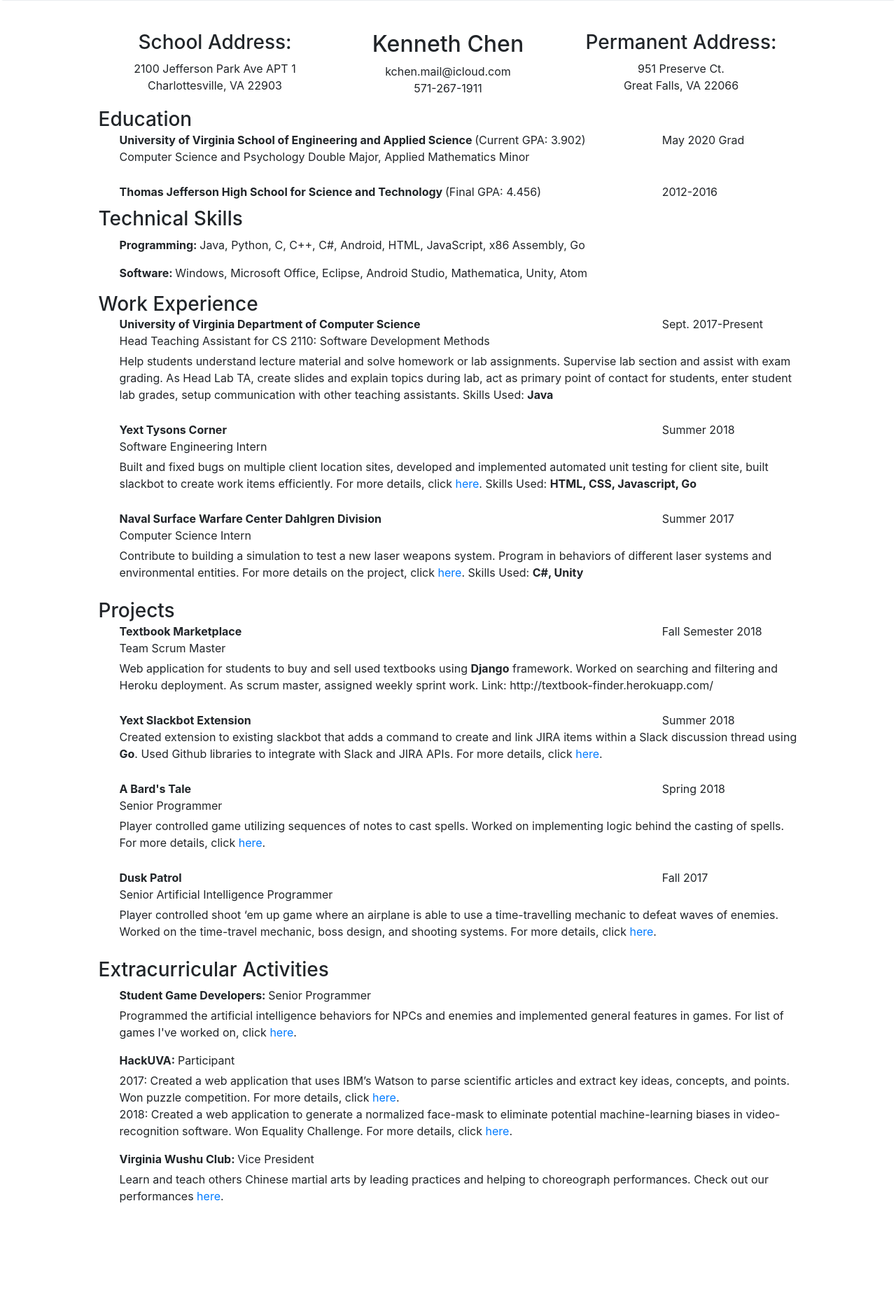
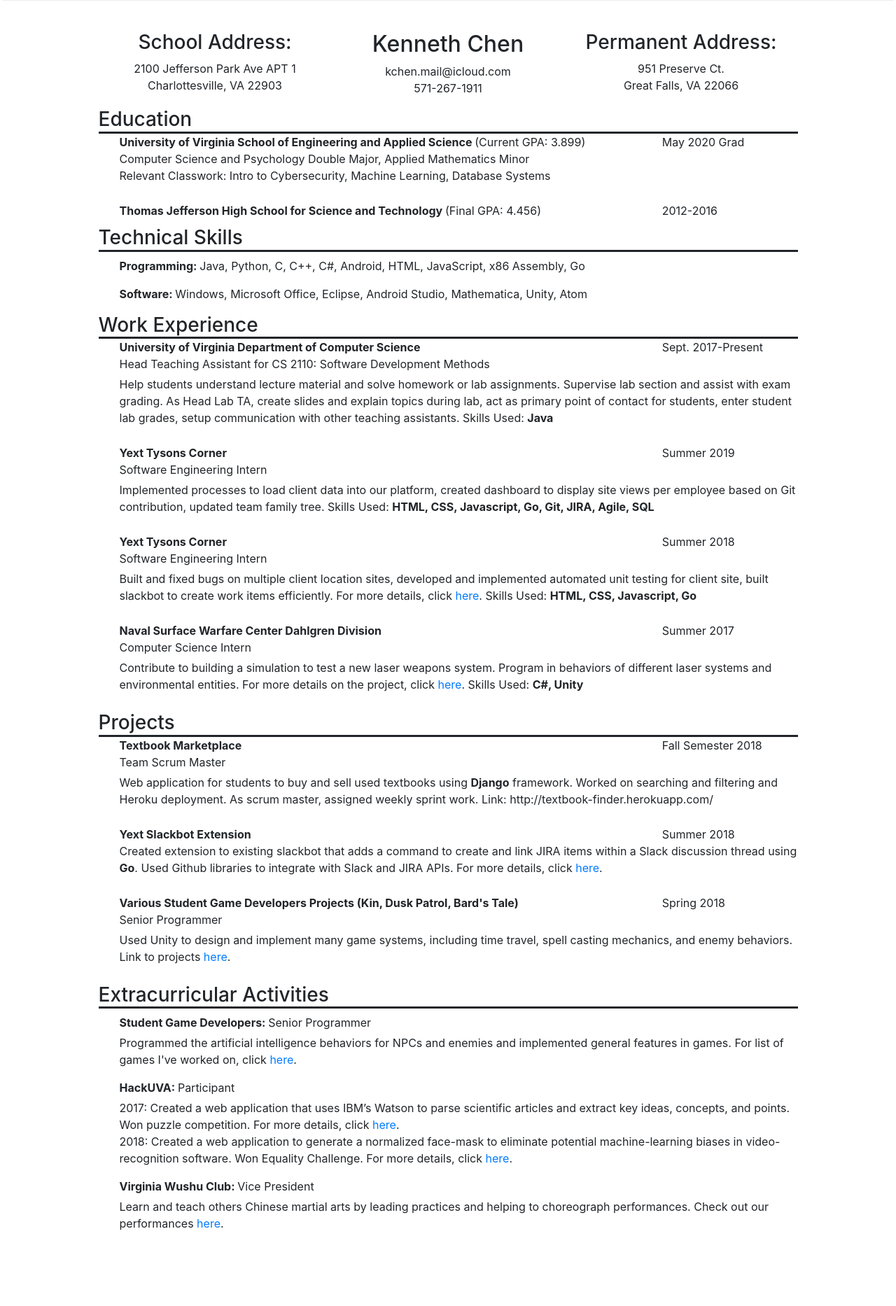
Before and after one commit to bobbyrune94/personal-website, a Django app: page /resume in a window 1280 px wide. Shown: the part 322-2188 px from the top of the page at 70% size. Before the commit the page ends 2041 px from the top, so only its background shows below. Run offline with Django 3.2, Linux system fonts and the light colour scheme; some libraries are stand-ins or nearby versions.

Commit message:
added new project and updated resume and yext pages

```diff
--- a/mysite/urls.py
+++ b/mysite/urls.py
@@ -31,6 +31,7 @@ urlpatterns = [
 	path('projects/hoohacks', views.HooHacksView.as_view(template_name='projectPages/hackathon/hoohacks.html'), name='hoohacks'),
 	path('projects/hoohacks/simplisci', views.SimplisciView.as_view(template_name='projectPages/hackathon/simplisci.html'), name='simplisci'),
 	path('projects/hoohacks/faceNormalizer', views.NormalizerView.as_view(template_name='projectPages/hackathon/faceNormalizer.html'), name='normalizer'),
+	path('projects/hoohacks/cupanoowords', views.SimplisciView.as_view(template_name='projectPages/hackathon/cupanoowords.html'), name='cupanoowords'),
 	path('projects/internships', views.InternView.as_view(template_name='projectPages/internships/internship.html'), name='intern'),
 	path('projects/internships/dahlgren', views.DahlgrenView.as_view(template_name='projectPages/internships/dahlgren.html'), name='dahlgren'),
 	path('projects/internships/yext', views.YextView.as_view(template_name='projectPages/internships/yext.html'), name='yext'),
--- a/personalsite/static/personalsite/resume.css
+++ b/personalsite/static/personalsite/resume.css
@@ -8,6 +8,10 @@
 .Resume-header {
 	display: flex;
 	flex-direction: row;
+}
+
+.Resume-sectionHeader {
+	border-bottom: solid;
 }
 
 .Resume-entryTime,
@@ -65,7 +69,12 @@
 	width: 20%;
 }
 
-.Resume-entryDescription {
+.Resume-majors {
+	margin-bottom: 0;
+}
+
+.Resume-majors,
+.Resume-classes {
 	margin-top: 0;
 	width: 100%;
 }
--- a/personalsite/templates/projectPages/hackathon/hoohacks.html
+++ b/personalsite/templates/projectPages/hackathon/hoohacks.html
@@ -33,6 +33,10 @@
 				Face Normalizer <br>(winner: Equality Challenge)
 				<img src="{% static "personalsite/images/hoohacks.png" %}" alt="HooHacks Image">
 			</a>
+			<a href="{% url 'cupanoowords' %}" class="ImageButton btn btn-outline-primary" role="button">
+				Cup A Noo Words
+				<img src="{% static "personalsite/images/hoohacks.png" %}" alt="HooHacks Image">
+			</a>
 		</div>
 	</div>
 {% endblock %}
--- a/personalsite/templates/projectPages/internships/yext.html
+++ b/personalsite/templates/projectPages/internships/yext.html
@@ -25,6 +25,9 @@
 					<li>and adding the current-day hours above the weekly hours on the Macy's location page (seen <a href="https://l.macys.com/dulles-va" target="_blank">here</a>)</li>
 				</ul>
 			</p>
+			<p>I returned again the summer of 2019 for another internship at Yext, this time focusing on another aspect of our consulting team: loading client data into our Yext platform. Since clients don't want to have someone manually input thousands of lines of data, they have our team implement custom scripts to load their data from either a file they upload or an API that we call.</p>
+			<p>My side-project for this summer was to build a dashboard that display how many page views people got based on their Github contributions to our Yext Pages repositories. Through this project I learned how to use the Github API as well as dabbled into some SQL commands so that I could fetch data from a database. I also learned how to design and create my own dashboard.</p>
+			<p>Something I and another intern worked on for the last week of my internship was redesigning and updating our consulting team's family tree. Originally, all the tree had was a generic headshot icon with a name under it, which was boring. My job was to add headshots of everybody to the tree so that new people could learn people's faces as well as adding in a hover module to provide more information on each person while the other intern re-organized the tree and removed duplicates from people who came back multiple years. For fun, I also included some inside jokes as easter eggs. You can check out the updated family tree <a href="http://consultingengineering.yextdemos.com" target="_blank">here</a></p>
 			<p>Also, check out a video Yext made about their Tysons office. I make a few quick appearances.</p>
 			<div class="embed-responsive embed-responsive-16by9">
 				<iframe width="1519" height="554" src="https://www.youtube.com/embed/4hy1_iZ5s-E?list=FLY7aUisPyW-kIYfafvhtESQ" frameborder="0" allow="accelerometer; autoplay; encrypted-media; gyroscope; picture-in-picture" allowfullscreen></iframe>
--- a/personalsite/templates/resume.html
+++ b/personalsite/templates/resume.html
@@ -38,11 +38,12 @@
 			</div>
 		</div>
 		<div class="Resume-education">
-			<h3>Education</h3>
+			<h3 class="Resume-sectionHeader">Education</h3>
 			<div class="Resume-entry">
-				<p class="Resume-schoolName">University of Virginia School of Engineering and Applied Science <span class="Resume-GPA">(Current GPA: 3.902)</span></p>
+				<p class="Resume-schoolName">University of Virginia School of Engineering and Applied Science <span class="Resume-GPA">(Current GPA: 3.899)</span></p>
 				<p class="Resume-entryTime">May 2020 Grad</p>
-				<p class="Resume-entryDescription">Computer Science and Psychology Double Major, Applied Mathematics Minor</p>
+				<p class="Resume-majors">Computer Science and Psychology Double Major, Applied Mathematics Minor</p>
+				<p class="Resume-classes">Relevant Classwork: Intro to Cybersecurity, Machine Learning, Database Systems</p>
 			</div>
 			<div class="Resume-entry">
 				<p class="Resume-schoolName">Thomas Jefferson High School for Science and Technology <span class="Resume-GPA">(Final GPA: 4.456)</span></p>
@@ -50,14 +51,14 @@
 			</div>
 		</div>
 		<div class="Resume-technical">
-			<h3>Technical Skills</h3>
+			<h3 class="Resume-sectionHeader">Technical Skills</h3>
 			<div class="Resume-skills">
 				<p><span class="Resume-skillTitle">Programming: </span>Java, Python, C, C++, C#, Android, HTML, JavaScript, x86 Assembly, Go</p>
 				<p><span class="Resume-skillTitle">Software: </span>Windows, Microsoft Office, Eclipse, Android Studio, Mathematica, Unity, Atom</p>
 			</div>
 		</div>
 		<div class="Resume-work">
-			<h3>Work Experience</h3>
+			<h3 class="Resume-sectionHeader">Work Experience</h3>
 			<div class="Resume-entry">
 				<div class="Resume-entryName">
 					<p class="Resume-employerName">University of Virginia Department of Computer Science</p>
@@ -65,6 +66,14 @@
 				</div>
 				<p class="Resume-entryTime">Sept. 2017-Present</p>
 				<p class="Resume-entryDescription">Help students understand lecture material and solve homework or lab assignments. Supervise lab section and assist with exam grading. As Head Lab TA, create slides and explain topics during lab, act as primary point of contact for students, enter student lab grades, setup communication with other teaching assistants. Skills Used: <span class="Resume-skillsUsed">Java</span></p>
+			</div>
+			<div class="Resume-entry">
+				<div class="Resume-entryName">
+					<p class="Resume-employerName">Yext Tysons Corner</p>
+					<p class="Resume-jobTitle">Software Engineering Intern</p>
+				</div>
+				<p class="Resume-entryTime">Summer 2019</p>
+				<p class="Resume-entryDescription">Implemented processes to load client data into our platform, created dashboard to display site views per employee based on Git contribution, updated team family tree. Skills Used: <span class="Resume-skillsUsed">HTML, CSS, Javascript, Go, Git, JIRA, Agile, SQL</span></p>
 			</div>
 			<div class="Resume-entry">
 				<div class="Resume-entryName">
@@ -84,7 +93,7 @@
 			</div>
 		</div>
 		<div class="Resume-projects">
-			<h3>Projects</h3>
+			<h3 class="Resume-sectionHeader">Projects</h3>
 			<div class="Resume-entry">
 				<div class="Resume-entryName">
 					<p class="Resume-projectName">Textbook Marketplace</p>
@@ -102,23 +111,15 @@
 			</div>
 			<div class="Resume-entry">
 				<div class="Resume-entryName">
-					<p class="Resume-projectName">A Bard's Tale</p>
+					<p class="Resume-projectName">Various Student Game Developers Projects (Kin, Dusk Patrol, Bard's Tale)</p>
 					<p class="Resume-jobTitle">Senior Programmer</p>
 				</div>
 				<p class="Resume-entryTime">Spring 2018</p>
-				<p class="Resume-entryDescription">Player controlled game utilizing sequences of notes to cast spells. Worked on implementing logic behind the casting of spells. For more details, click <a href="{% url 'bardstale' %}">here</a>.</p>
-			</div>
-			<div class="Resume-entry">
-				<div class="Resume-entryName">
-					<p class="Resume-projectName">Dusk Patrol</p>
-					<p class="Resume-jobTitle">Senior Artificial Intelligence Programmer</p>
-				</div>
-				<p class="Resume-entryTime">Fall 2017</p>
-				<p class="Resume-entryDescription">Player controlled shoot ‘em up game where an airplane is able to use a time-travelling mechanic to defeat waves of enemies. Worked on the time-travel mechanic, boss design, and shooting systems. For more details, click <a href="{% url 'duskpatrol' %}">here</a>.</p>
+				<p class="Resume-entryDescription">Used Unity to design and implement many game systems, including time travel, spell casting mechanics, and enemy behaviors. Link to projects <a href="{% url 'sgd' %}">here</a>.</p>
 			</div>
 		</div>
 		<div class="Resume-activities">
-			<h3>Extracurricular Activities</h3>
+			<h3 class="Resume-sectionHeader">Extracurricular Activities</h3>
 			<div class="Resume-activityEntry">
 				<p class="Resume-activityName">Student Game Developers: <span class="Resume-activityPosition">Senior Programmer</span></p>
 				<p class="Resume-activityDescription">Programmed the artificial intelligence behaviors for NPCs and enemies and implemented general features in games. For list of games I've worked on, click <a href="{% url 'sgd' %}">here</a>.</p>
```
Also changed, not shown: personalsite/templates/projectPages/hackathon/cupanoowords.html (added, +21 -0 lines), 1 other file.
